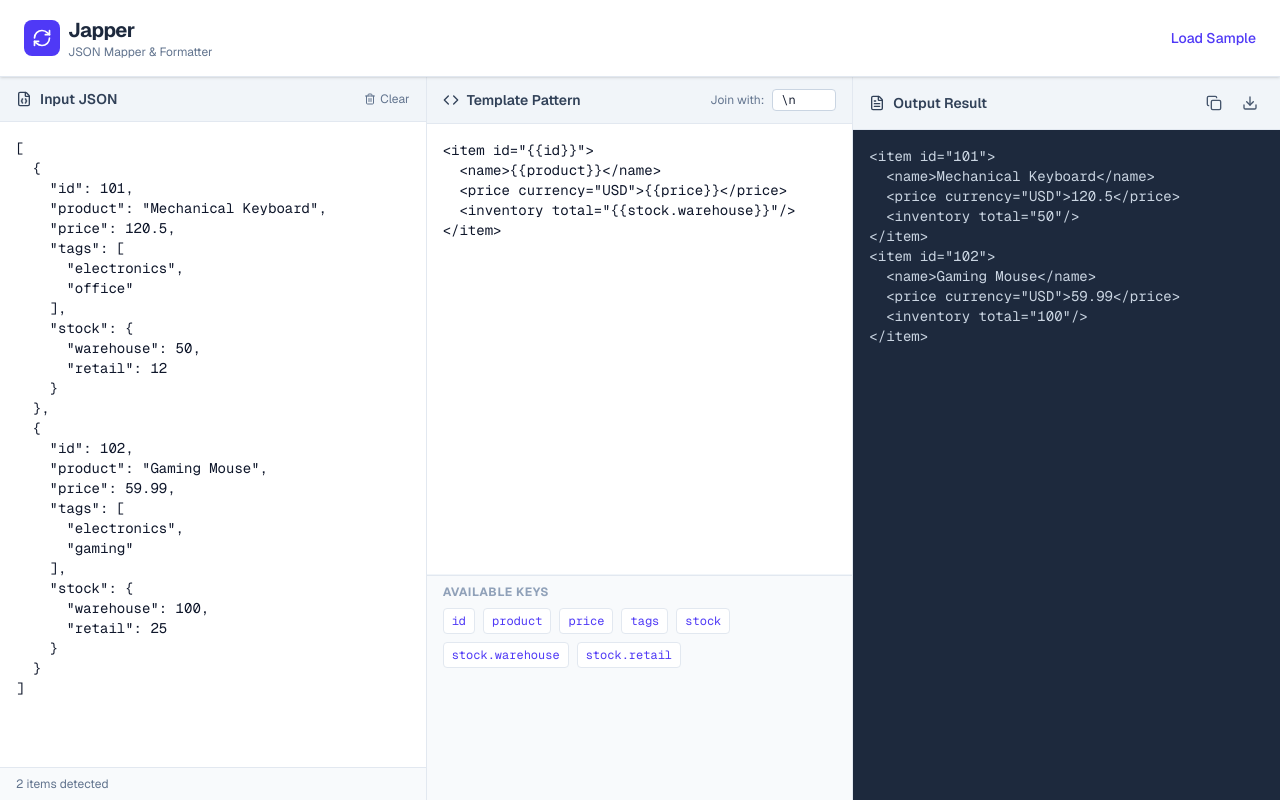
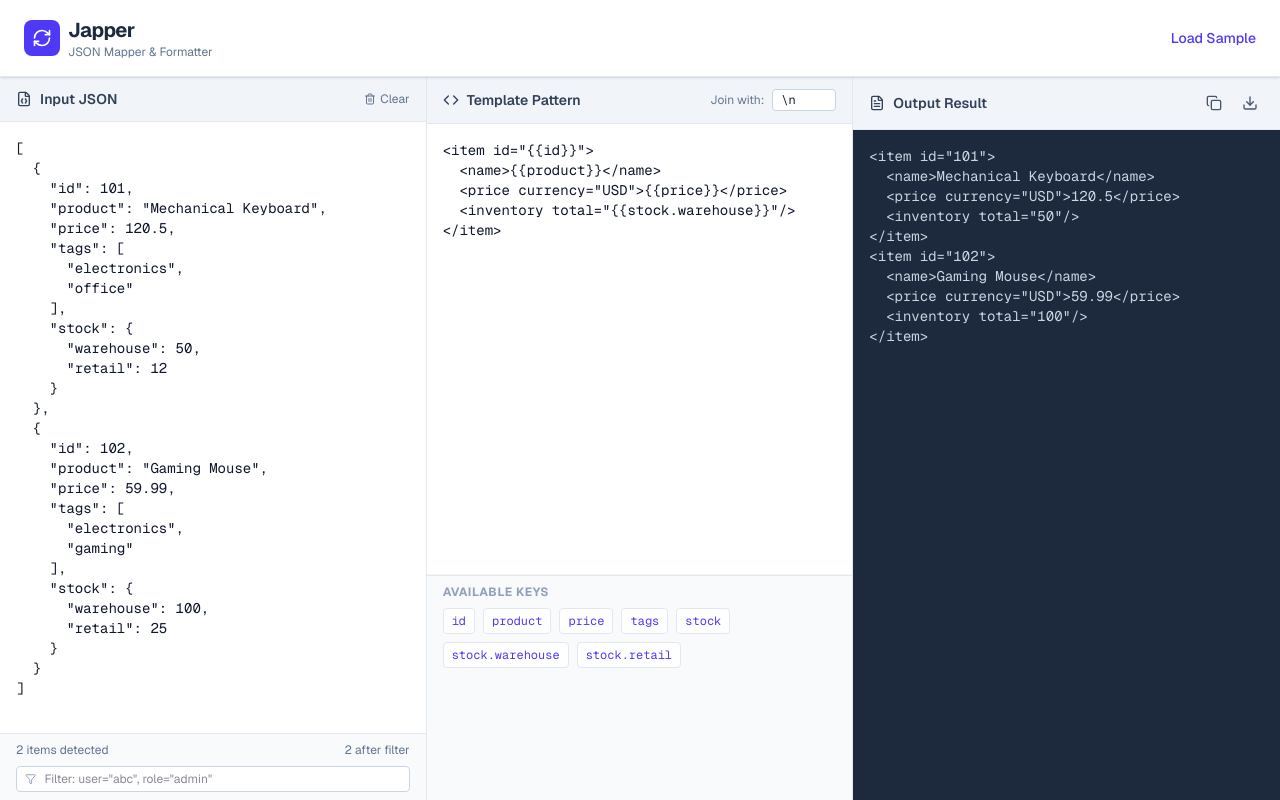
Before and after one commit to zakaihamilton/japper, a Next.js app: page / in a window 1280 px wide. Built offline with nearby package versions, Linux system fonts and the light colour scheme.

Commit message:
feat: add support for filtering JSON items via key-value pairs

```diff
--- a/components/Japper.jsx
+++ b/components/Japper.jsx
@@ -10,7 +10,8 @@ import {
     FileText,
     RefreshCw,
     AlertCircle,
-    Check
+    Check,
+    Filter
 } from 'lucide-react';
 
 // --- Utility Functions ---
@@ -27,6 +28,26 @@ const getNestedValue = (obj, path) => {
     }
 
     return current;
+};
+
+const filterData = (data, filterString) => {
+    if (!filterString || !filterString.trim()) return data;
+
+    const filters = [];
+    const regex = /([\w.-]+)\s*=\s*"([^"]*)"/g;
+    let match;
+    while ((match = regex.exec(filterString)) !== null) {
+        filters.push({ key: match[1], value: match[2] });
+    }
+
+    if (filters.length === 0) return data;
+
+    return data.filter(item => {
+        return filters.every(({ key, value }) => {
+            const itemValue = getNestedValue(item, key);
+            return String(itemValue) === value;
+        });
+    });
 };
 
 // The sample data to help users get started
@@ -59,6 +80,8 @@ export default function App() {
     const [template, setTemplate] = useState(SAMPLE_TEMPLATE);
     const [separator, setSeparator] = useState('\\n'); // Visual representation of separator
     const [parsedData, setParsedData] = useState([]);
+    const [filteredData, setFilteredData] = useState([]);
+    const [filterInput, setFilterInput] = useState('');
     const [parseError, setParseError] = useState(null);
     const [output, setOutput] = useState('');
     const [availableKeys, setAvailableKeys] = useState([]);
@@ -115,9 +138,14 @@ export default function App() {
         }
     }, [jsonInput]);
 
+    // Filter data whenever parsedData or filterInput changes
+    useEffect(() => {
+        setFilteredData(filterData(parsedData, filterInput));
+    }, [parsedData, filterInput]);
+
     // Generate Output whenever Data, Template, or Separator changes
     useEffect(() => {
-        if (parsedData.length === 0) {
+        if (filteredData.length === 0) {
             setOutput('');
             return;
         }
@@ -129,7 +157,7 @@ export default function App() {
         else if (separator === ',') actualSeparator = ',';
         else actualSeparator = separator;
 
-        const processed = parsedData.map(item => {
+        const processed = filteredData.map(item => {
             // Regex to find {{ key }} patterns
             return template.replace(/{{(.*?)}}/g, (match, key) => {
                 const trimmedKey = key.trim();
@@ -142,7 +170,7 @@ export default function App() {
         });
 
         setOutput(processed.join(actualSeparator));
-    }, [parsedData, template, separator]);
+    }, [filteredData, template, separator]);
 
     // --- Handlers ---
 
@@ -236,8 +264,21 @@ export default function App() {
                             </div>
                         )}
                     </div>
-                    <div className="px-4 py-2 bg-slate-50 border-t border-slate-200 text-xs text-slate-500 flex justify-between">
-                        <span>{parsedData.length} items detected</span>
+                    <div className="px-4 py-2 bg-slate-50 border-t border-slate-200 flex flex-col gap-2">
+                        <div className="text-xs text-slate-500 flex justify-between">
+                            <span>{parsedData.length} items detected</span>
+                            <span>{filteredData.length} after filter</span>
+                        </div>
+                        <div className="flex items-center gap-2 bg-white border border-slate-300 rounded px-2 py-1">
+                            <Filter className="w-3 h-3 text-slate-400" />
+                            <input
+                                type="text"
+                                value={filterInput}
+                                onChange={(e) => setFilterInput(e.target.value)}
+                                placeholder='Filter: user="abc", role="admin"'
+                                className="w-full text-xs outline-none bg-transparent"
+                            />
+                        </div>
                     </div>
                 </div>
 
```
Also changed, not shown: 1 other file (tests, documents, lock files or other folders).
